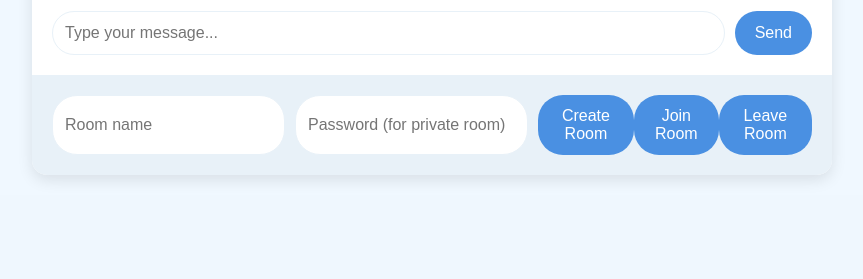
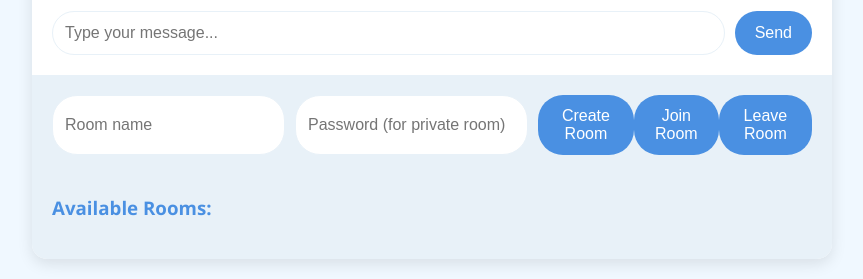
Before and after one commit to Lofon/python-chat1, a Flask app: page / in a window 1280 px wide. Shown: the part 617-896 px from the top of the page, without its empty margins (208-1071 px from the left). Before the commit the page ends 796 px from the top, so only its background shows below. Run offline with Flask 3, Linux system fonts and the light colour scheme; some libraries are stand-ins or nearby versions.

Commit message:
index.html

```diff
--- a/templates/index.html
+++ b/templates/index.html
@@ -5,7 +5,7 @@
     <meta name="viewport" content="width=device-width, initial-scale=1.0" />
     <title>Python Chat App</title>
     <script src="https://cdnjs.cloudflare.com/ajax/libs/socket.io/4.7.5/socket.io.js"
-        integrity="sha512-luMnTJZ7oEchNDZAtQhgjomP1eZefnl82ruTH/3Oj/Yu5qYtwL7+dVRccACS/Snp1lFXq188XFipHKYE75IaQQ=="
+        integrity="sha512-luMnTJZ7oEchNDZAtQhgjomP1eZefnl82ruTH/3Oj/YtwL7+dVRccACS/Snp1lFXq188XFipHKYE75IaQQ=="
         crossorigin="anonymous" referrerpolicy="no-referrer">
     </script>
     <style>
@@ -156,7 +156,7 @@
             background-color: var(--primary-color);
             color: white;
             border: none;
-            padding: 12px 20px;
+                        padding: 12px 20px;
             border-radius: 25px;
             cursor: pointer;
             font-size: 16px;
@@ -164,6 +164,29 @@
         }
         #create-room-button:hover, #join-room-button:hover, #leave-room-button:hover {
             background-color: var(--primary-dark);
+        }
+        .room-list {
+            padding: 20px;
+            background-color: var(--secondary-color);
+        }
+        .room-list h3 {
+            margin-top: 0;
+            color: var(--primary-color);
+        }
+        .room-list ul {
+            list-style-type: none;
+            padding: 0;
+        }
+        .room-list li {
+            padding: 10px;
+            background-color: white;
+            border: 1px solid var(--primary-color);
+            border-radius: 10px;
+            margin-bottom: 10px;
+            cursor: pointer;
+        }
+        .room-list li:hover {
+            background-color: var(--primary-light);
         }
     </style>
 </head>
@@ -187,6 +210,10 @@
             <button id="join-room-button">Join Room</button>
             <button id="leave-room-button">Leave Room</button>
         </div>
+        <div class="room-list">
+            <h3>Available Rooms:</h3>
+            <ul id="room-list"></ul>
+        </div>
     </div>
 
     <script>
@@ -202,6 +229,7 @@
         const createRoomButton = document.getElementById("create-room-button");
         const joinRoomButton = document.getElementById("join-room-button");
         const leaveRoomButton = document.getElementById("leave-room-button");
+        const roomList = document.getElementById("room-list");
 
         let currentUsername = "";
         let currentRoom = "";
@@ -257,6 +285,10 @@
             addMessage(`${data.username} left the room ${data.room_name}`, "system");
         });
 
+        socket.on("room_list", (data) => {
+            updateRoomList(data.rooms);
+        });
+
         sendButton.addEventListener("click", sendMessage);
         messageInput.addEventListener("keypress", (e) => {
             if (e.key === "Enter") sendMessage();
@@ -307,6 +339,19 @@
             }
         }
 
+        function updateRoomList(rooms) {
+            roomList.innerHTML = "";
+            rooms.forEach(room => {
+                const roomElement = document.createElement("li");
+                roomElement.textContent = room;
+                roomElement.addEventListener("click", () => {
+                    const password = prompt("Enter room password (leave blank for none):");
+                    socket.emit("join_room", { room_name: room, password: password || null });
+                });
+                roomList.appendChild(roomElement);
+            });
+        }
+
         function addMessage(message, type, username = "", avatar = "", timestamp = "") {
             const messageElement = document.createElement("div");
             messageElement.className = "message";
```
